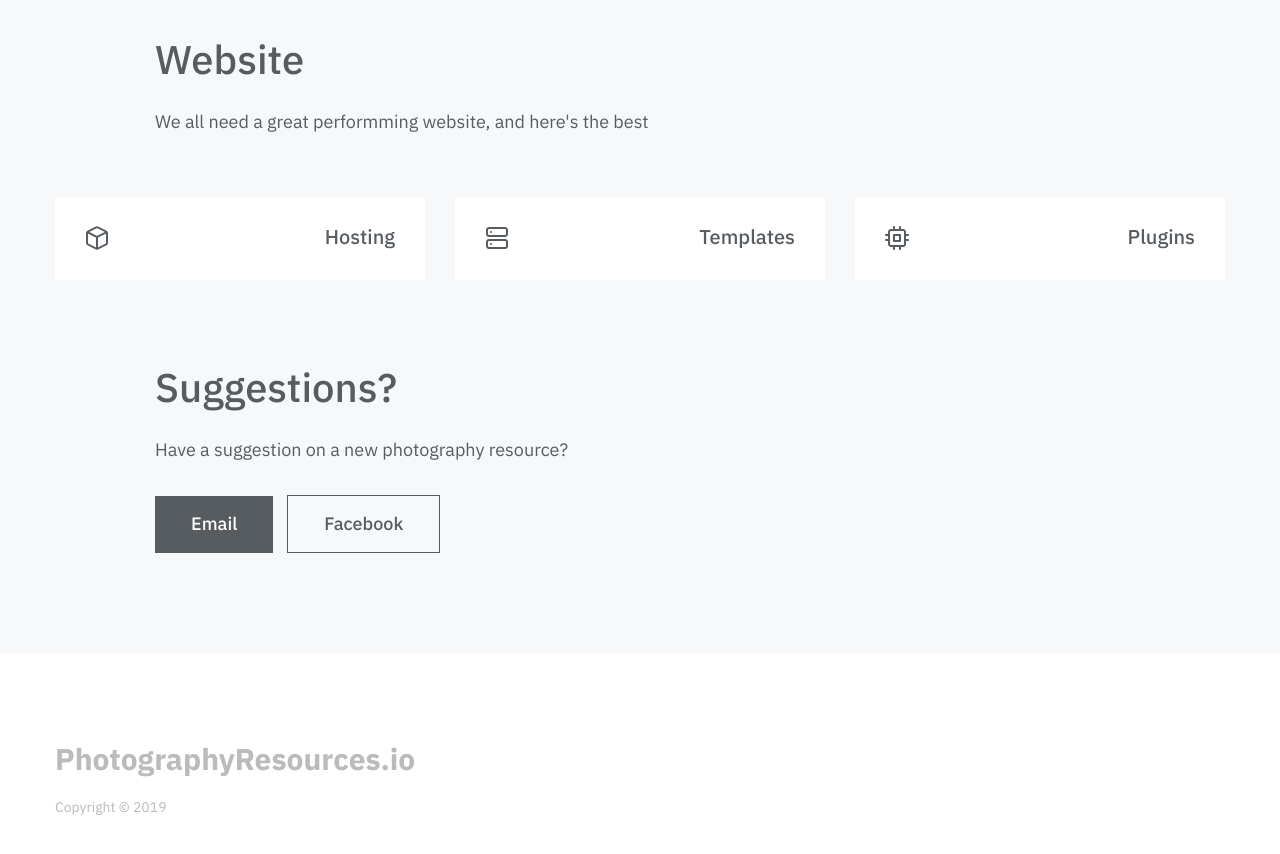
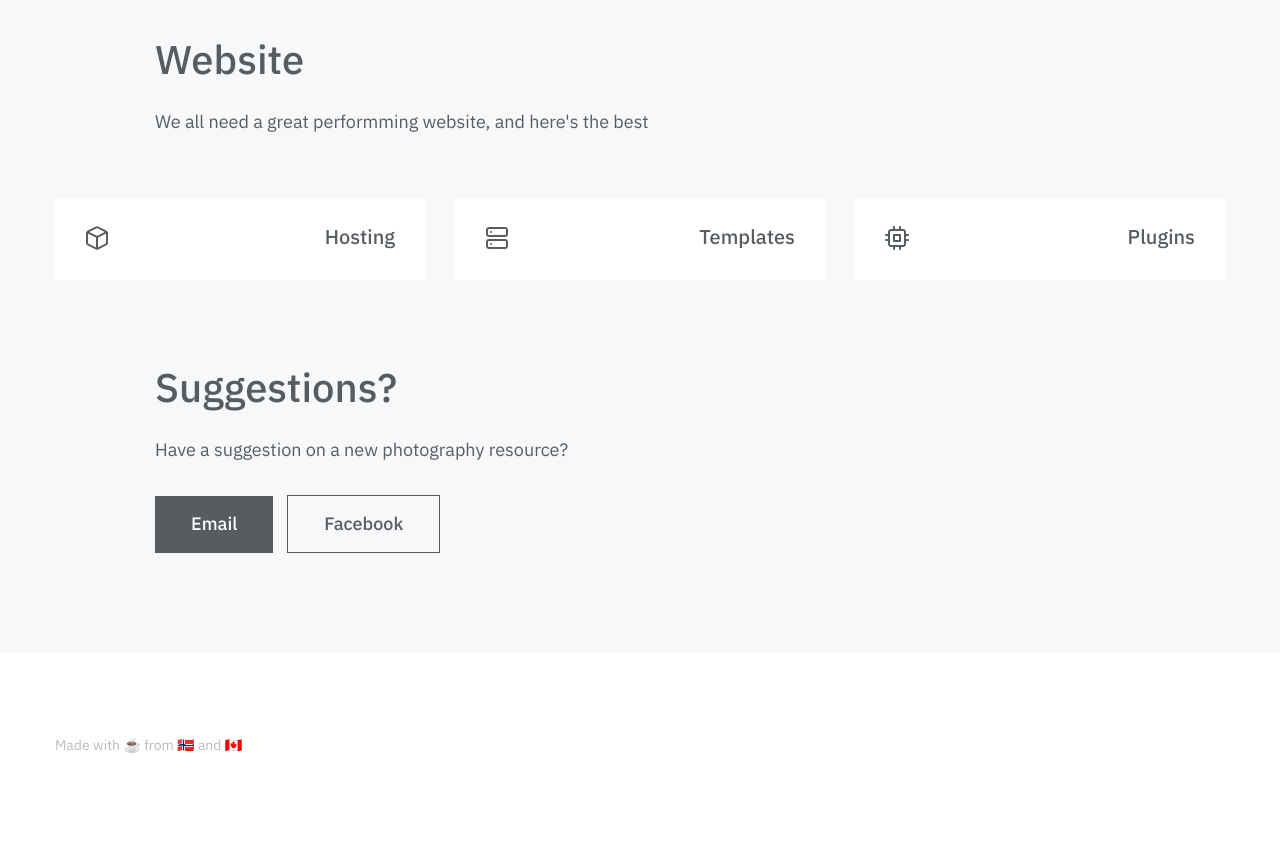
Before and after one commit to trollsterin/trollsterin.github.io, a Jekyll site: the page built from index.md, in a window 1280 px wide and 900 px high, scrolled down 986 px. Shown: the top 854 px of the window. Built offline with Jekyll 4.4.1, drawn with Linux system fonts in a browser that asks for light colours; some web fonts are replaced.

Commit message:
add footer text

```diff
--- a/_config.yml
+++ b/_config.yml
@@ -19,9 +19,9 @@ dox:
             icon: folder # Choose from 266 icons in "Feather" icon set, list of all icons is available here - https://feathericons.com
     footer:
         logo:
-            text: PhotographyResources.io
+            text:
             image:
-        text: Copyright &copy; 2019
+        text: Made with ☕️ from 🇳🇴 and 🇨🇦
     google_analytics:
         tracking_code: # Add your Google Analytics tracking code to activate Google Analytics
     comments:
```
